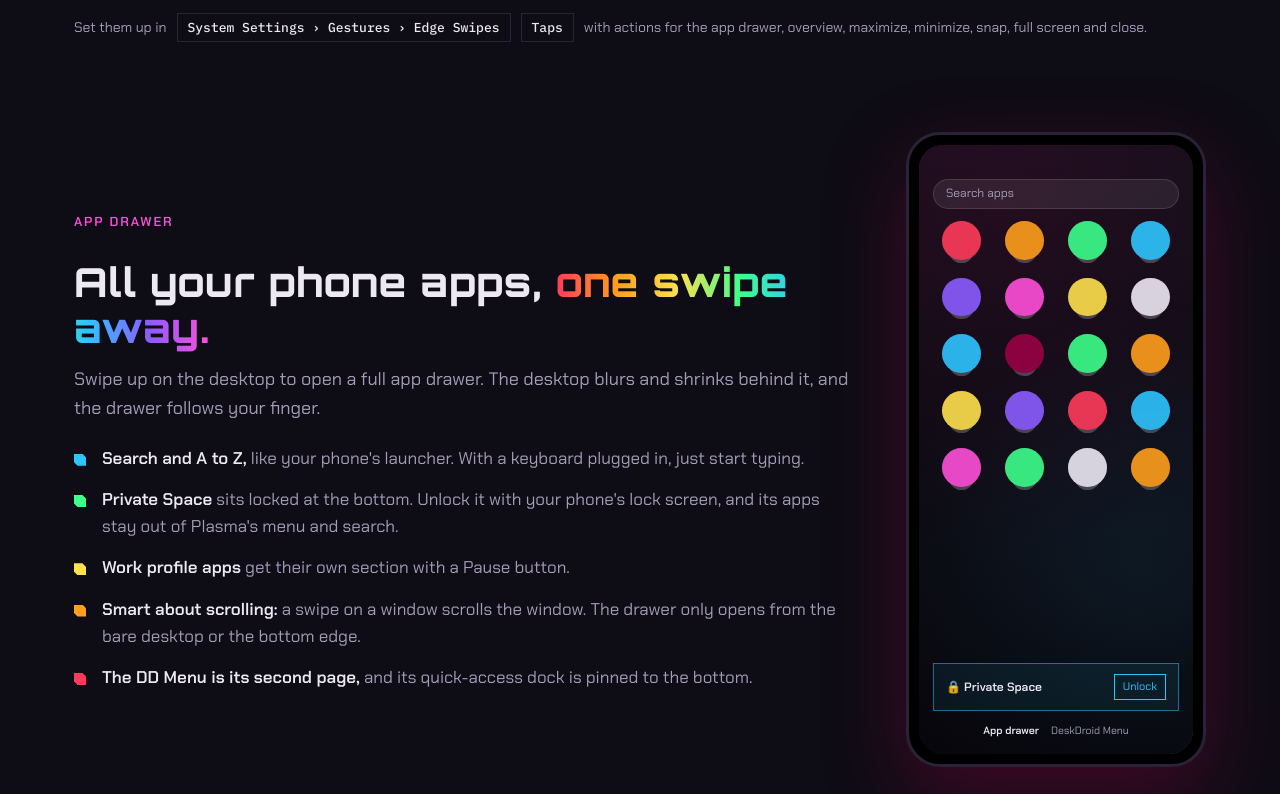
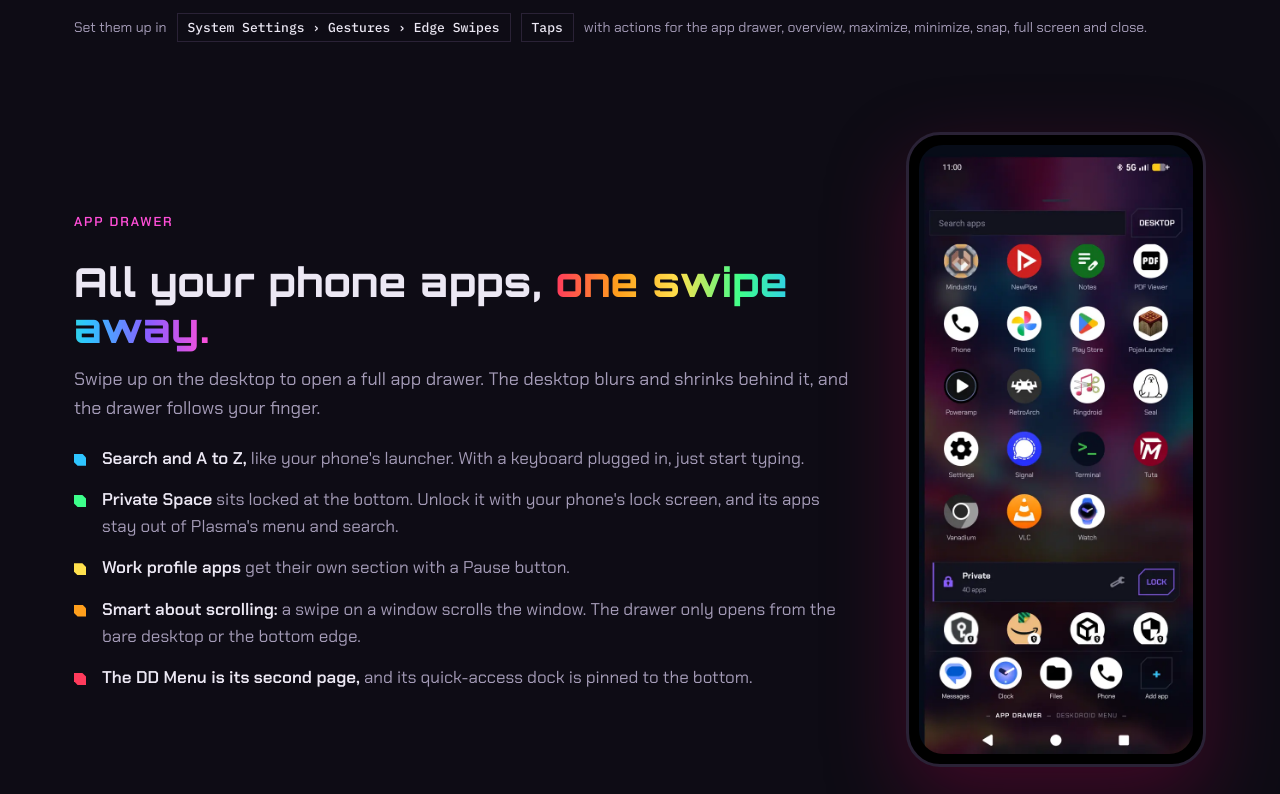
Before and after one commit to ffseestevanli-oss/deskdroid, a plain HTML site: page index.html in a window 1280 px wide. Shown: the part 6446-7240 px from the top of the page. Drawn offline with Linux system fonts and the light colour scheme.

Commit message:
Use a real App Drawer screenshot
Co-Authored-By: Claude Opus 5.5 <noreply@anthropic.com>
Claude-Session: https://claude.ai/code/session_01XNwWZMfK7HUCL1LwC9vofq

```diff
--- a/index.html
+++ b/index.html
@@ -136,16 +136,6 @@ section{padding:90px 0}
 .handset{width:100%;max-width:300px;justify-self:center;background:#000;border:3px solid #2a2236;border-radius:34px;padding:10px;box-shadow:0 30px 80px rgba(153,0,69,.35);position:relative}
 .handset .scr{border-radius:24px;overflow:hidden;aspect-ratio:9/20;position:relative}
 .handset img{width:100%;height:100%;object-fit:cover;object-position:top}
-.drawer{background:linear-gradient(180deg,rgba(19,16,28,.86),rgba(7,6,11,.94)),radial-gradient(circle at 30% 10%,#990045,transparent 60%),radial-gradient(circle at 80% 70%,#2EC5FF,transparent 55%),#0e0c15;padding:34px 14px 14px;display:flex;flex-direction:column;gap:12px;height:100%}
-.drawer .search{height:30px;border-radius:15px;background:rgba(255,255,255,.08);border:1px solid rgba(255,255,255,.12);font-size:12px;color:var(--muted);display:flex;align-items:center;padding:0 12px}
-.drawer .apps{display:grid;grid-template-columns:repeat(4,1fr);gap:12px 8px}
-.drawer .apps span{width:68%;justify-self:center;aspect-ratio:1;border-radius:50%;background:var(--ic);opacity:.9;box-shadow:0 10px 0 -7px rgba(255,255,255,.25)}
-.drawer .apps{gap:18px 6px!important}
-.drawer .ps{margin-top:auto;border:1px solid rgba(46,197,255,.5);background:rgba(46,197,255,.08);padding:10px 12px;display:flex;align-items:center;justify-content:space-between;font-size:12px}
-.drawer .ps b{font-weight:600}
-.drawer .ps em{font-style:normal;color:var(--c);border:1px solid var(--c);padding:3px 8px;font-size:11px}
-.drawer .pager{display:flex;justify-content:center;gap:12px;font-size:10.5px;color:var(--muted)}
-.drawer .pager b{color:var(--text)}
 @media (max-width:900px){.gestures{grid-template-columns:1fr 1fr}.phone-row,.phone-row.rev{grid-template-columns:1fr;gap:32px;margin-top:64px}.phone-row.rev .text{order:0}.handset{max-width:260px}}
 @media (max-width:560px){.gestures{grid-template-columns:1fr}}
 
@@ -452,22 +442,7 @@ footer .wrap{display:flex;flex-wrap:wrap;gap:20px;justify-content:space-between;
           <li><b>The DD Menu is its second page,</b> and its quick-access dock is pinned to the bottom.</li>
         </ul>
       </div>
-      <div class="handset" aria-label="Illustration of the DeskDroid app drawer">
-        <div class="scr">
-          <div class="drawer">
-            <div class="search">Search apps</div>
-            <div class="apps">
-              <span style="--ic:#FF3B5C"></span><span style="--ic:#FF9F1C"></span><span style="--ic:#3DFF8B"></span><span style="--ic:#2EC5FF"></span>
-              <span style="--ic:#8B5CFF"></span><span style="--ic:#FF4FD8"></span><span style="--ic:#FFE14D"></span><span style="--ic:#ece8f4"></span>
-              <span style="--ic:#2EC5FF"></span><span style="--ic:#990045"></span><span style="--ic:#3DFF8B"></span><span style="--ic:#FF9F1C"></span>
-              <span style="--ic:#FFE14D"></span><span style="--ic:#8B5CFF"></span><span style="--ic:#FF3B5C"></span><span style="--ic:#2EC5FF"></span>
-              <span style="--ic:#FF4FD8"></span><span style="--ic:#3DFF8B"></span><span style="--ic:#ece8f4"></span><span style="--ic:#FF9F1C"></span>
-            </div>
-            <div class="ps"><b>🔒 Private Space</b><em>Unlock</em></div>
-            <div class="pager"><b>App drawer</b><span>DeskDroid Menu</span></div>
-          </div>
-        </div>
-      </div>
+      <div class="handset"><div class="scr"><img src="img/app-drawer.webp" alt="The DeskDroid app drawer on a phone, with search, an A to Z app grid, the Private Space section and the dock" width="640" height="1428" loading="lazy"></div></div>
     </div>
 
     <div class="phone-row rev">
```
Also changed, not shown: img/app-drawer.webp (added).
